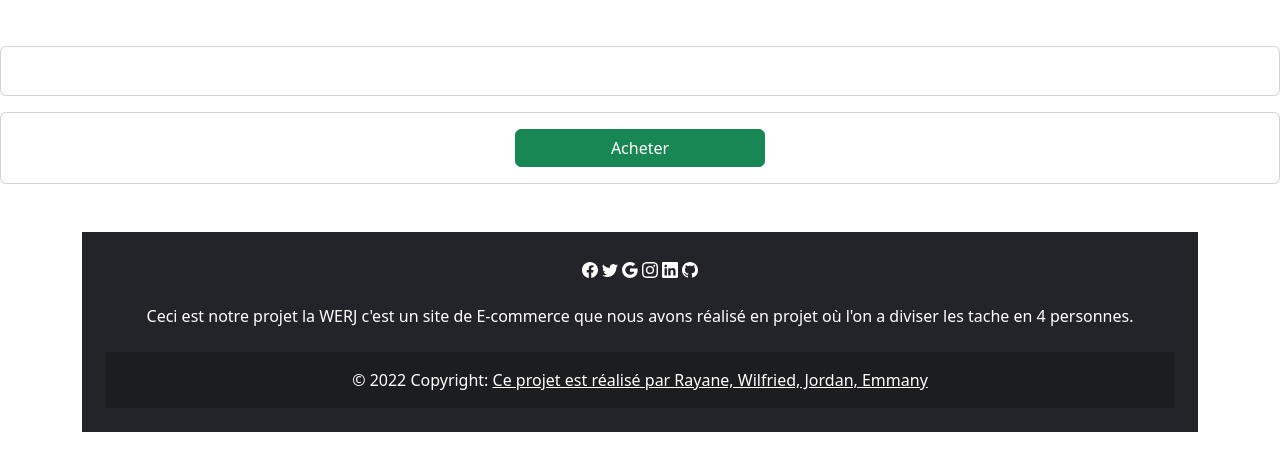
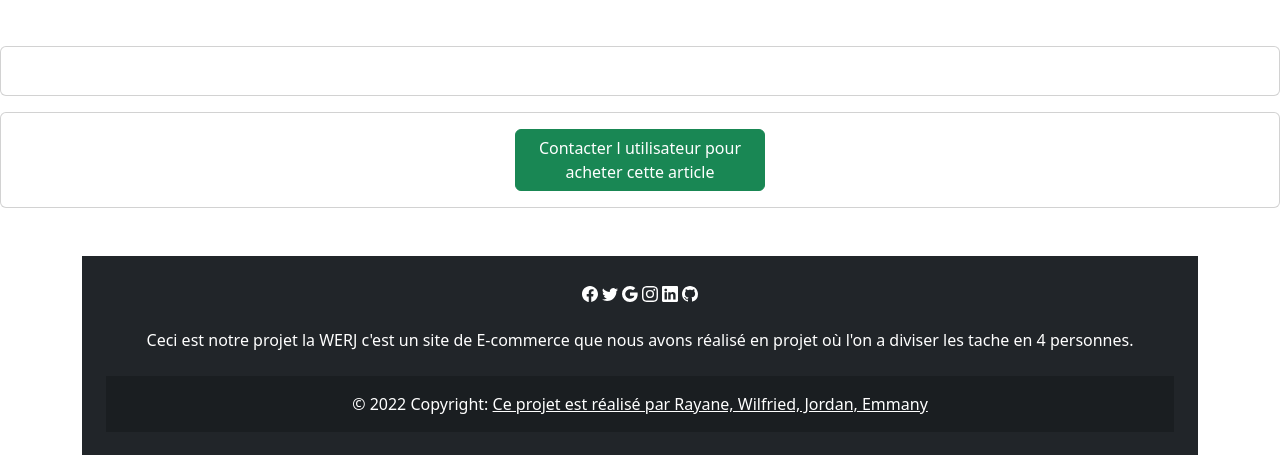
Before and after one commit to Wildrey237/ECE_WEB, a PHP site: the page made by annonce.php in a window 1280 px wide. Shown: the part 1242-1697 px from the top of the page. Run offline with PHP 8.4, Linux system fonts and the light colour scheme; data comes from the database, SQL or seed files in the repository; data that the repository does not hold is empty.

Commit message:
fin annonce + index + filtre

```diff
--- a/annonce.php
+++ b/annonce.php
@@ -66,7 +66,7 @@
 
                     <div class="card mb-5">
                         <div class="card-body  classe mx-auto">
-                        <a class="btn btn-success" href="" style="width: 250px">Acheter</a>
+                        <a class="btn btn-success" href="" style="width: 250px">Contacter l utilisateur pour acheter cette article</a>
 
 
                         </div>
```
